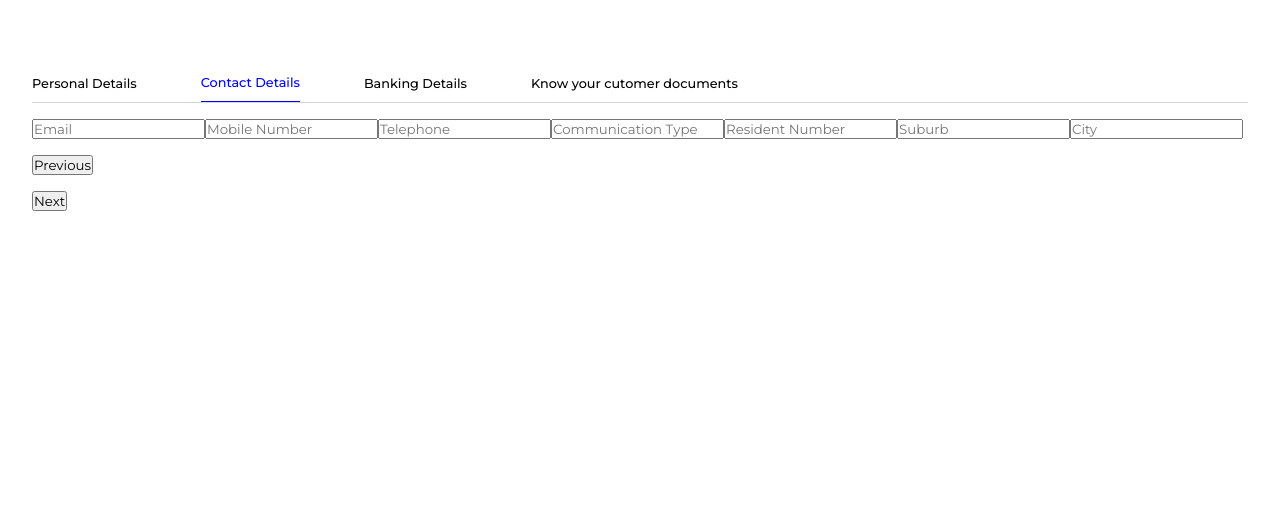
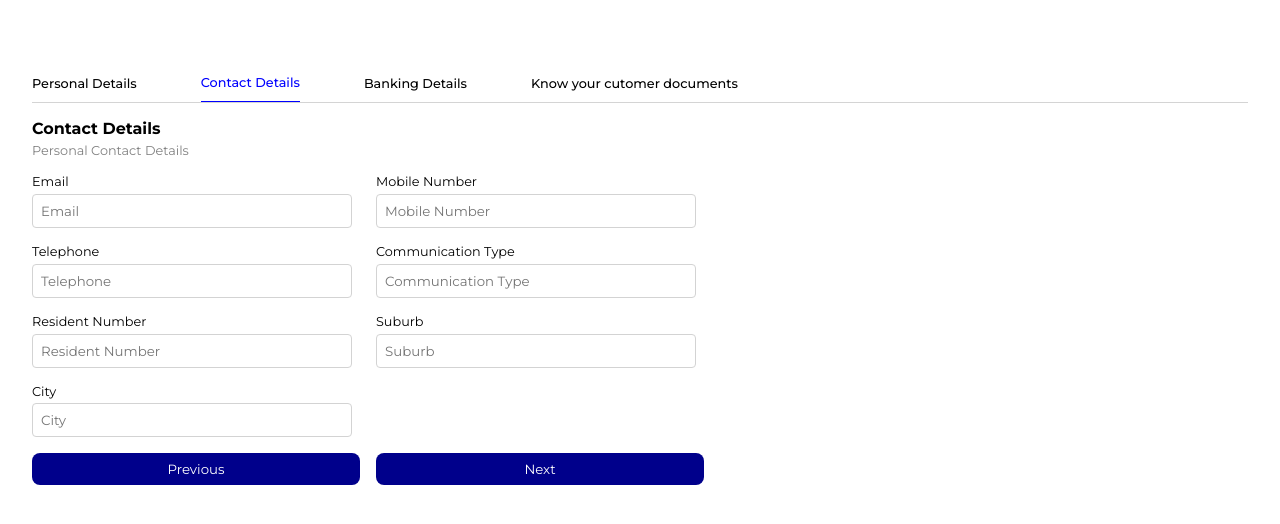
Before and after one commit to Amen-Musingarimi/code-virtus-assignment, an Angular app: page / in a window 1280 px wide. Both pictures are taken after a click on the link "Contact Details". Shown: the top 524 px of the page. Built offline with nearby package versions, Linux system fonts and the light colour scheme.

Commit message:
Style the contact details page

```diff
--- a/src/app/contact-details/contact-details.component.html
+++ b/src/app/contact-details/contact-details.component.html
@@ -1,48 +1,97 @@
 <div class="multistep-form">
-  <form>
+  <div class="section-heading-container">
+    <h1 class="section-heading-bg">Contact Details</h1>
+    <p class="section-heading-sm">Personal Contact Details</p>
+  </div>
+  <form class="add-category-details-cont">
+    <div class="form_control">
+      <label class="input_label">
+        Email
+      </label>
       <input
         type="email"
         name="email"
         [(ngModel)]="formData.email"
         placeholder="Email"
+        class="input_area"
       />
+    </div>
+
+    <div class="form_control">
+      <label class="input_label">
+        Mobile Number
+      </label>
       <input
         type="text"
         name="mobileNumber"
         [(ngModel)]="formData.mobileNumber"
         placeholder="Mobile Number"
+        class="input_area"
       />
+    </div>
+    <div class="form_control">
+      <label class="input_label">
+        Telephone
+      </label>
       <input
         type="text"
         name="telephone"
         [(ngModel)]="formData.telephone"
         placeholder="Telephone"
+        class="input_area"
       />
+    </div>
+    <div class="form_control">
+      <label class="input_label">
+        Communication Type
+      </label>
       <input
         type="text"
         name="communicationType"
         [(ngModel)]="formData.communicationType"
         placeholder="Communication Type"
+        class="input_area"
       />
+    </div>
+    <div class="form_control">
+      <label class="input_label">
+        Resident Number
+      </label>
       <input
         type="text"
         name="residentNumber"
         [(ngModel)]="formData.residentNumber"
         placeholder="Resident Number"
+        class="input_area"
       />
+    </div>
+    <div class="form_control">
+      <label class="input_label">
+        Suburb
+      </label>
       <input
         type="text"
         name="suburb"
         [(ngModel)]="formData.suburb"
         placeholder="Suburb"
+        class="input_area"
       />
+    </div>
+    <div class="form_control">
+      <label class="input_label">
+        City
+      </label>
       <input
         type="text"
         name="city"
         [(ngModel)]="formData.city"
         placeholder="City"
+        class="input_area"
       />
+    </div>
   </form>
-  <button (click)="handlePrev()">Previous</button>
-  <button (click)="handleNext()">Next</button>
+  <div class="navigation-buttons-container">
+    <button (click)="handlePrev()" class="navigation-button">Previous</button>
+    <button (click)="handleNext()" class="navigation-button">Next</button>
   </div>
+</div>
--- a/src/styles.css
+++ b/src/styles.css
@@ -65,6 +65,14 @@ body {
   margin-right: 0.5rem;
 }
 
+.navigation-buttons-container {
+  display: flex;
+  justify-content: space-between;
+  align-items: center;
+  gap: 1rem;
+  width: 100%;
+}
+
 .navigation-button {
   width: 50%;
   background-color: #00008b;
```
Lines whose indentation alone changed are shown as unchanged.
